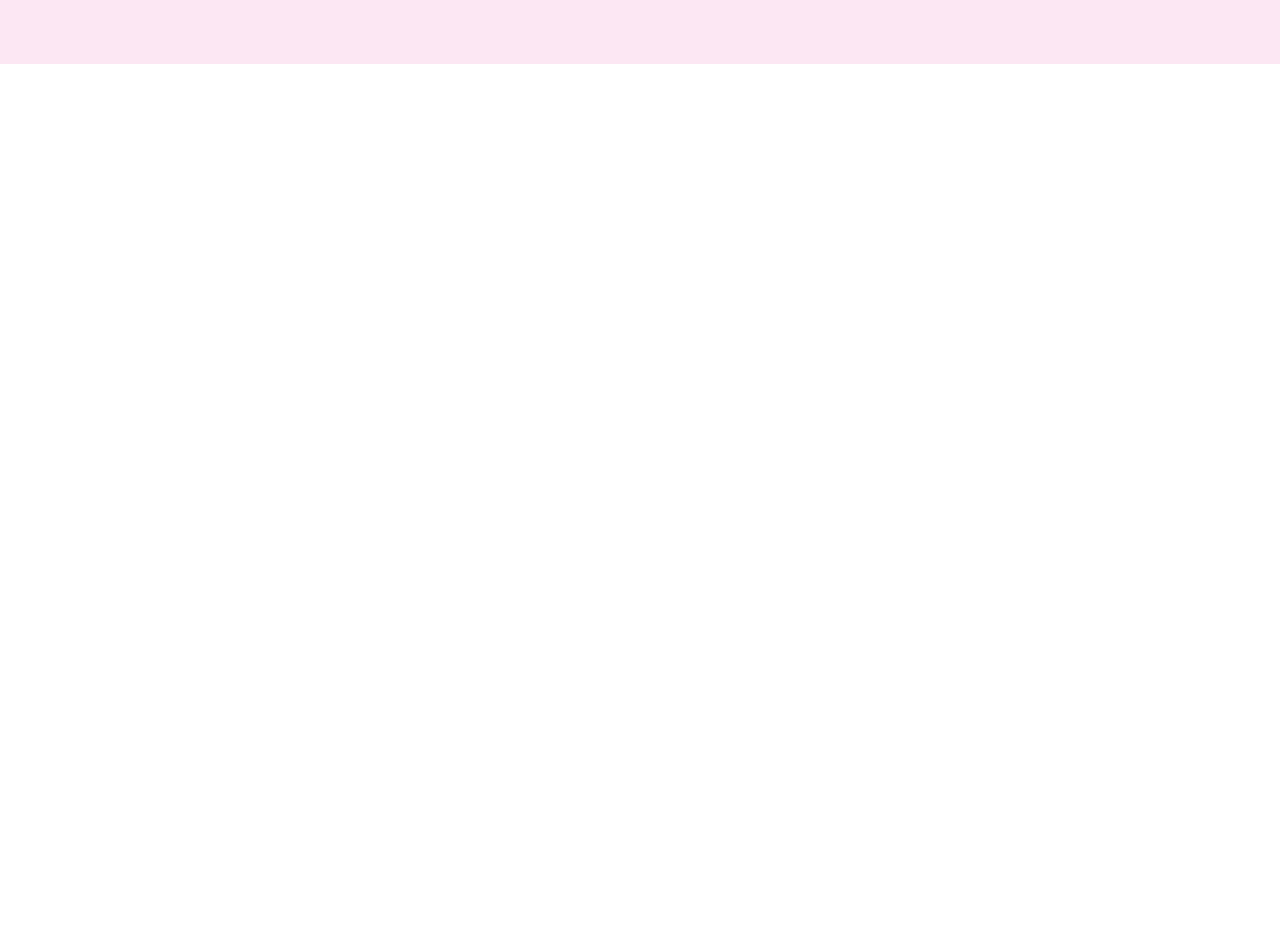
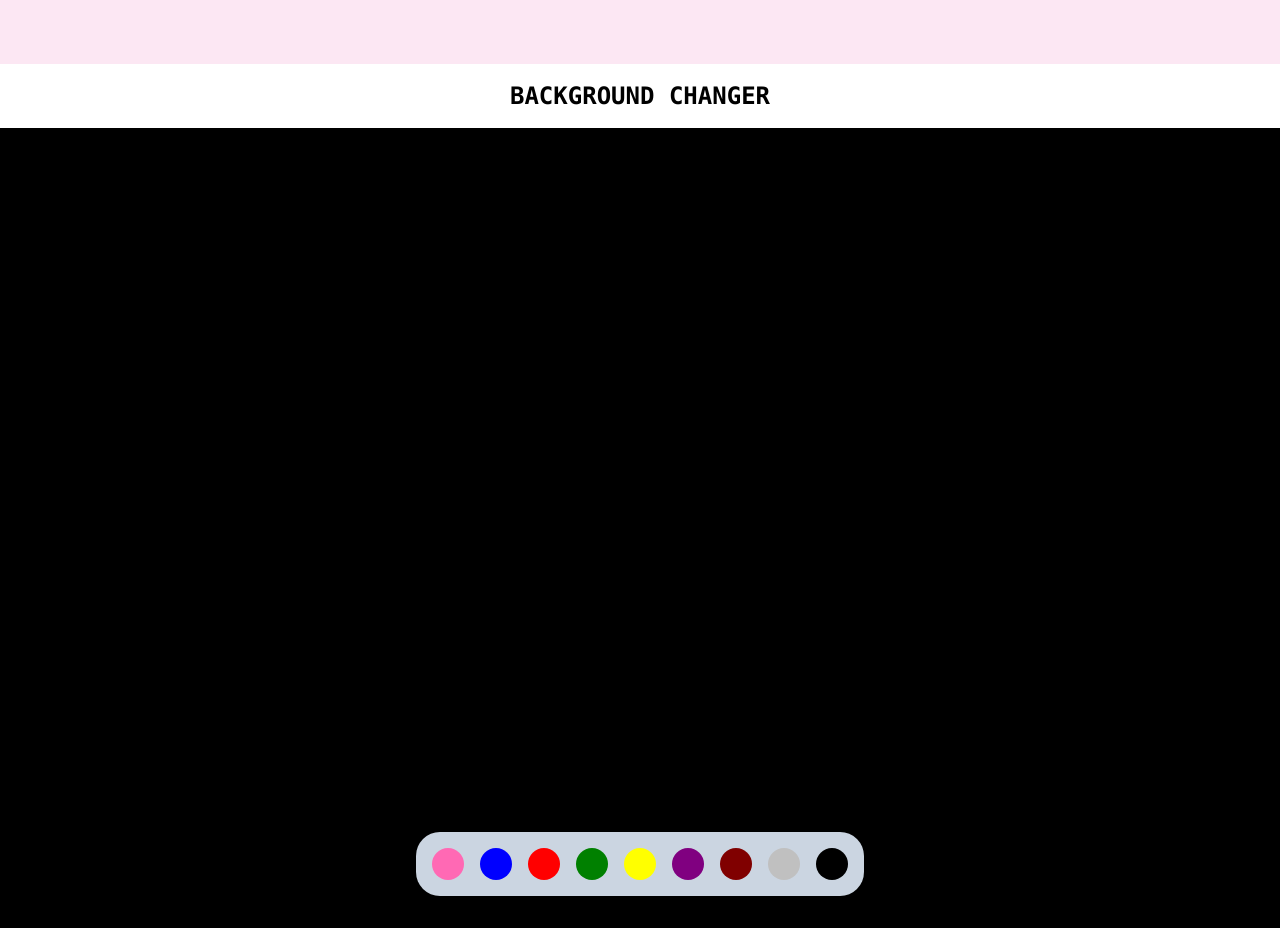
Before and after one commit to Its-OmPant/react-mini-projects, a React (Vite) app: page / in a window 1280 px wide. Shown: the part 800-1728 px from the top of the page. Before the commit the page ends 864 px from the top, so only its background shows below. Built offline with nearby package versions, Linux system fonts and the light colour scheme.

Commit message:
Added: BgChanger App

```diff
--- a/index.html
+++ b/index.html
@@ -4,7 +4,7 @@
 		<meta charset="UTF-8" />
 		<link rel="icon" type="image/svg+xml" href="/vite.svg" />
 		<meta name="viewport" content="width=device-width, initial-scale=1.0" />
-		<title>Counter App</title>
+		<title>React Mini Projects</title>
 	</head>
 	<body>
 		<div id="root"></div>
--- a/src/App.jsx
+++ b/src/App.jsx
@@ -1,12 +1,20 @@
-import CounterApp from "./components/Counter";
+import BgChangerApp from "./components/BgChangerApp";
+import CounterApp from "./components/CounterApp";
 function App() {
 	return (
 		<div>
 			<h1 className="my-4 text-center text-2xl font-mono uppercase font-bold">
 				Counter App
 			</h1>
-			<div className="h-screen bg-pink-100 py-20">
+			<div className="min-h-screen bg-pink-100 py-20 overflow">
 				<CounterApp />
+			</div>
+
+			<h1 className="my-4 text-center text-2xl font-mono uppercase font-bold">
+				background Changer
+			</h1>
+			<div className="h-screen bg-pink-100">
+				<BgChangerApp />
 			</div>
 		</div>
 	);
--- /dev/null
+++ b/src/components/BgChangerApp.jsx
@@ -0,0 +1,29 @@
+import { useState } from "react";
+import BgChangerBtn from "./BgChangerBtn";
+function BgChangerApp() {
+	const [bgColor, setBgColor] = useState("black");
+
+	let color = "blue";
+
+	return (
+		<div
+			className="w-full h-full relative"
+			style={{ backgroundColor: bgColor }}>
+			<div
+				className="bg-slate-300 flex flex-wrap justify-center p-2  mx-auto
+       absolute bottom-8 left-1/2 -translate-x-1/2 rounded-3xl">
+				<BgChangerBtn color="hotpink" onClickHandler={setBgColor} />
+				<BgChangerBtn color="blue" onClickHandler={setBgColor} />
+				<BgChangerBtn color="red" onClickHandler={setBgColor} />
+				<BgChangerBtn color="green" onClickHandler={setBgColor} />
+				<BgChangerBtn color="yellow" onClickHandler={setBgColor} />
+				<BgChangerBtn color="purple" onClickHandler={setBgColor} />
+				<BgChangerBtn color="maroon" onClickHandler={setBgColor} />
+				<BgChangerBtn color="silver" onClickHandler={setBgColor} />
+				<BgChangerBtn color="black" onClickHandler={setBgColor} />
+			</div>
+		</div>
+	);
+}
+
+export default BgChangerApp;
--- /dev/null
+++ b/src/components/BgChangerBtn.jsx
@@ -0,0 +1,10 @@
+function BgChangerBtn({ color, onClickHandler }) {
+	return (
+		<button
+			onClick={() => onClickHandler(color)}
+			style={{ backgroundColor: color }}
+			className={`p-4 rounded-3xl m-2 text-white capitalize`}></button>
+	);
+}
+
+export default BgChangerBtn;
```
Also changed, not shown: src/components/CounterApp.jsx (renamed from src/components/Counter.jsx).
